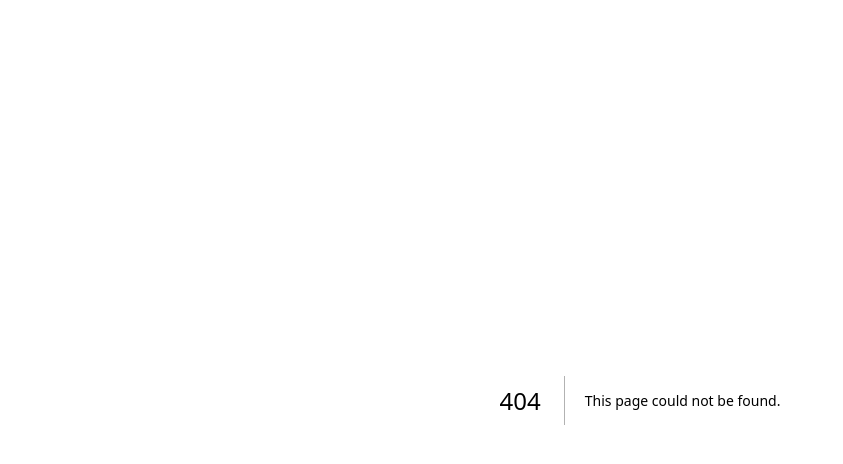
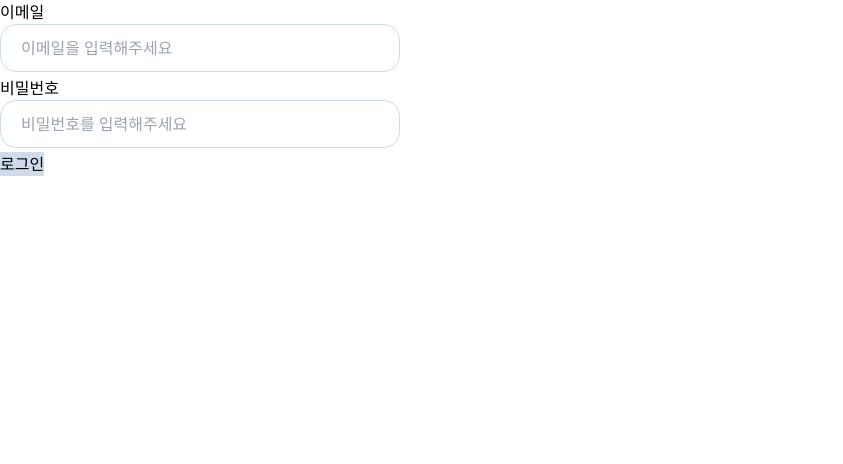
Before and after one commit to summerDev96/WHYNE_FE, a Next.js app: page /guide/inputGuide/Login in a window 1280 px wide. Before the commit this address had no page. Shown: the top 464 px of the page, without its empty margins (0-843 px from the left). Built offline with nearby package versions, Linux system fonts and the light colour scheme.

Commit message:
feat: 공통 스타일 인풋 추가

```diff
--- /dev/null
+++ b/src/components/common/Input.tsx
@@ -0,0 +1,68 @@
+// 샤드cn은 아닌데 조합해서 쓸 것 같아서 components/ui에 넣어뒀습니다.
+import React, { forwardRef, InputHTMLAttributes } from "react";
+
+// import { FieldValues, UseFormReturn } from 'react-hook-form';
+import SearchIcon from "@/assets/search.svg";
+import { cn } from "@/lib/utils";
+
+interface Props extends React.ComponentProps<"input"> {
+  //name은 내려주면 안됩니다!
+  id: string;
+  type: InputHTMLAttributes<HTMLInputElement>["type"];
+  placeholder?: string;
+  className?: string;
+  variant?: "default" | "search" | "name";
+  errorMessage?: string;
+}
+
+//rhf 쓸거면 {...register("name")할 때 ref 반환되니까 여기에서 이어줄려면 forwadRef 필요할듯?}
+const Input = forwardRef<HTMLInputElement, Props>(
+  (
+    {
+      id,
+      type,
+      placeholder,
+      className,
+      variant = "default",
+      errorMessage,
+      ...rest
+    },
+    ref,
+  ) => {
+    return (
+      <div className="relative">
+        <div className="absolute left-[20px] top-[9px]  w-[20px] h-[20px]    ">
+          {variant === "search" && <SearchIcon />}
+        </div>
+        <input
+          ref={ref}
+          id={id}
+          type={type}
+          placeholder={placeholder}
+          className={cn(
+            variantStyles.base,
+            variant && variantStyles[variant],
+            errorMessage && "border-red-500",
+            className,
+          )}
+          {...rest}
+        />
+        <div role="alert" className="text-red-500 mt-[4px]">
+          {errorMessage}
+        </div>
+      </div>
+    );
+  },
+);
+
+export default Input;
+
+Input.displayName = "Input";
+
+//md 768이상  xl 1280이상
+const variantStyles = {
+  base: " rounded-[16px] bg-[#ffffff] border border-[#CFDBEA] outline-none active:border-[#9FACBD] focus:border-[#9FACBD]",
+  default: "px-[20px] py-[11px] w-[303px] md:w-[400px]",
+  search: "w-[210px] py-[7px] px-[45px] rounded-[50px] md:w-[400px]",
+  name: "px-[20px] py-[11px]  w-full",
+};
--- /dev/null
+++ b/src/pages/guide/inputGuide/ControlledInput.tsx
@@ -0,0 +1,22 @@
+import React, { useState } from "react";
+
+import Input from "@/components/common/Input";
+
+function ControlledInput() {
+  const [value, setValue] = useState("");
+
+  function handleChange(e: React.ChangeEvent<HTMLInputElement>) {
+    setValue(e.target.value);
+  }
+
+  return (
+    <Input
+      id="controlled-input"
+      type="text"
+      onChange={(e) => handleChange(e)}
+      value={value}
+    />
+  );
+}
+
+export default ControlledInput;
--- /dev/null
+++ b/src/pages/guide/inputGuide/EmailField.tsx
@@ -0,0 +1,17 @@
+import FormInput from "./FormInput";
+
+function EmailField() {
+  return (
+    <>
+      <label htmlFor="user-email">이메일</label>
+      <FormInput
+        type="text"
+        id="user-email"
+        name="user-email"
+        placeholder="이메일을 입력해주세요"
+      />
+    </>
+  );
+}
+
+export default EmailField;
--- /dev/null
+++ b/src/pages/guide/inputGuide/FormInput.tsx
@@ -0,0 +1,69 @@
+import {
+  useFormContext,
+  useFormState,
+  type FieldErrors,
+  type FieldValues,
+  type Path,
+} from "react-hook-form";
+import { z } from "zod";
+
+import Input from "@/components/common/Input";
+
+export const FormDataSchema = z
+  .object({
+    "user-email": z
+      .string()
+      .min(1, "이메일을 입력해주세요")
+      .email({ message: "이메일 형식에 맞지 않습니다." }),
+    "user-password": z
+      .string()
+      .min(1, "비밀번호를 입력해주세요")
+      .min(8, "비밀번호를 8자 이상 입력해주세요"),
+    "user-name": z.string().min(1, "이름을 입력해주세요"),
+    "user-password-check": z.string().min(1, "비밀번호를 다시 입력해주세요."),
+  })
+  .refine(
+    (formData) => formData["user-password"] === formData["user-password-check"],
+    {
+      path: ["user-password-check"], //해당 평가를 적용할 필드(프로퍼티 키로 줘야 함)
+      message: "비밀번호가 일치하지 않습니다.",
+    },
+  );
+
+interface Props<T> {
+  placeholder: string;
+  name: Path<T>;
+  type: string;
+  id: string;
+}
+
+function FormInput<T extends FieldValues>(props: Props<T>) {
+  const { placeholder, name, type, id } = props;
+  const methods = useFormContext();
+  const { errors } = useFormState({ name }); //여기서 name으로 따로 골라와야 개별로 감지
+
+  function getErrorMessage(errors: FieldErrors) {
+    const errMsg = errors[name]?.message;
+    const result = errMsg && typeof errMsg === "string" ? errMsg : "";
+
+    return result;
+  }
+
+  return (
+    <>
+      <Input
+        {...methods.register(name)} //리졸버 등록했으니 2번째 인자로 함수 넣어줄 필요xㄴ
+        type={type}
+        id={id}
+        name={name}
+        placeholder={placeholder}
+        errorMessage={getErrorMessage(errors)}
+      />
+      {/* <div role="alert" className="text-red-500">
+        {getErrorMessage(errors)}
+      </div> */}
+    </>
+  );
+}
+
+export default FormInput;
--- /dev/null
+++ b/src/pages/guide/inputGuide/Login.tsx
@@ -0,0 +1,47 @@
+import { zodResolver } from "@hookform/resolvers/zod";
+import { FormProvider, useForm, type SubmitHandler } from "react-hook-form";
+
+import EmailField from "./EmailField";
+import { FormDataSchema } from "./FormInput";
+import PasswordField from "./PasswordField";
+import SubmitButton from "./SubmitButton";
+
+import type z from "zod";
+
+//기존 유효성 평가 -> VALID_RULES 사용 근데 사라졌으니까
+//리졸버 연결해야하는데 조드 스키마랑 여기 페이지의 필드가 일치해야 해서
+//  스키마를 새로 만들거나 pick해오는 과정이 필요
+const LoginFormSchema = FormDataSchema.pick({
+  "user-email": true,
+  "user-password": true,
+}); //스키마 메서드pick 사용해서 가져오기
+
+type LoginFormData = z.infer<typeof LoginFormSchema>; //스키마를 기반으로 타입으로 다시 만들어줌
+
+function Login() {
+  const methods = useForm<LoginFormData>({
+    resolver: zodResolver(LoginFormSchema),
+    mode: "all",
+  }); //change,blur될 때 유효성 평가해줘
+
+  const onSubmit: SubmitHandler<LoginFormData> = (data) => {
+    //data는 RHF의 FormValues타입. RHF의 SubmitHandler는 e를 못 받는다
+    sessionStorage.setItem("loggedIn", data["user-email"]);
+  };
+
+  return (
+    <main>
+      <FormProvider {...methods}>
+        <form onSubmit={methods.handleSubmit(onSubmit)}>
+          <fieldset>
+            <EmailField />
+            <PasswordField />
+            <SubmitButton>로그인</SubmitButton>
+          </fieldset>
+        </form>
+      </FormProvider>
+    </main>
+  );
+}
+
+export default Login;
--- /dev/null
+++ b/src/pages/guide/inputGuide/PasswordField.tsx
@@ -0,0 +1,17 @@
+import FormInput from "./FormInput";
+
+function PasswordField() {
+  return (
+    <div>
+      <label htmlFor="user-password">비밀번호</label>
+      <FormInput
+        id="user-password"
+        type="password"
+        name="user-password"
+        placeholder="비밀번호를 입력해주세요"
+      />
+    </div>
+  );
+}
+
+export default PasswordField;
--- /dev/null
+++ b/src/pages/guide/inputGuide/SubmitButton.tsx
@@ -0,0 +1,24 @@
+import React from "react";
+
+import clsx from "clsx";
+import { useFormState } from "react-hook-form";
+
+interface Props {
+  children: React.ReactNode;
+}
+
+export default function SubmitButton({ children }: Props) {
+  const { isValid } = useFormState();
+
+  return (
+    <button
+      type="submit"
+      className={clsx({
+        "bg-[#CFDBEA]": !isValid, //유효하지 않을 때 true
+        "bg-[#d9a1e7]": isValid, //유효하면 true
+      })}
+    >
+      {children}
+    </button>
+  );
+}
--- /dev/null
+++ b/src/pages/guide/inputGuide/index.tsx
@@ -0,0 +1,52 @@
+import React from "react";
+
+import Input from "@/components/common/Input";
+
+import ControlledInput from "./ControlledInput";
+import Login from "./Login";
+
+function InputGuide() {
+  return (
+    <>
+      <form>
+        <h2>기본 모양 종류</h2>
+        <br />
+        <Input
+          name="테스트"
+          placeholder='variant="default"'
+          type="text"
+          id="test1"
+        />
+        <br />
+        <br />
+        <Input
+          variant="search"
+          name="테스트"
+          placeholder='variant="search"'
+          type="text"
+          id="test2"
+        />
+        <br />
+        <br />
+        <Input
+          variant="name"
+          name="테스트"
+          placeholder='variant="name"'
+          type="text"
+          id="test3"
+        />
+      </form>
+      <br />
+      <br />
+      <h2> rhf연결 테스트</h2>
+      <br />
+      <Login></Login>
+      <br />
+      <br />
+      <h2> 제어컴포넌트</h2>
+      <ControlledInput />
+    </>
+  );
+}
+
+export default InputGuide;
```
Also changed, not shown: package.json (+7 -1 lines), src/assets/search.svg (added).
